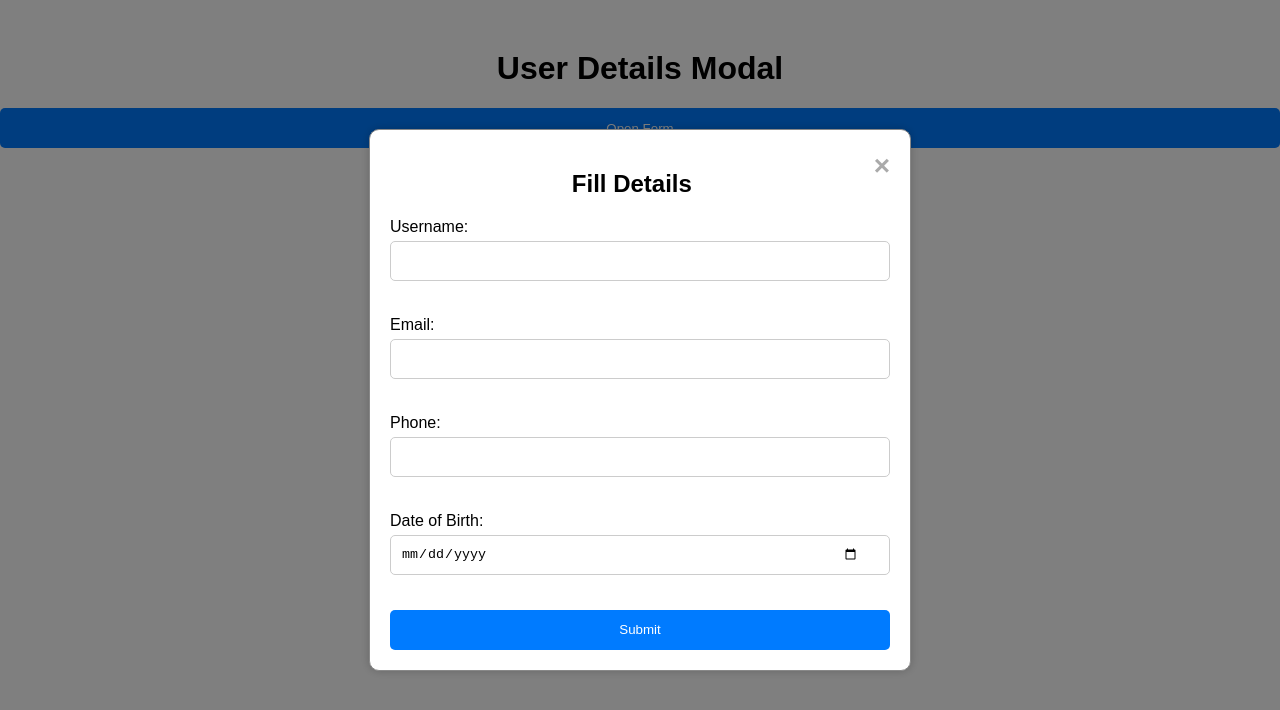
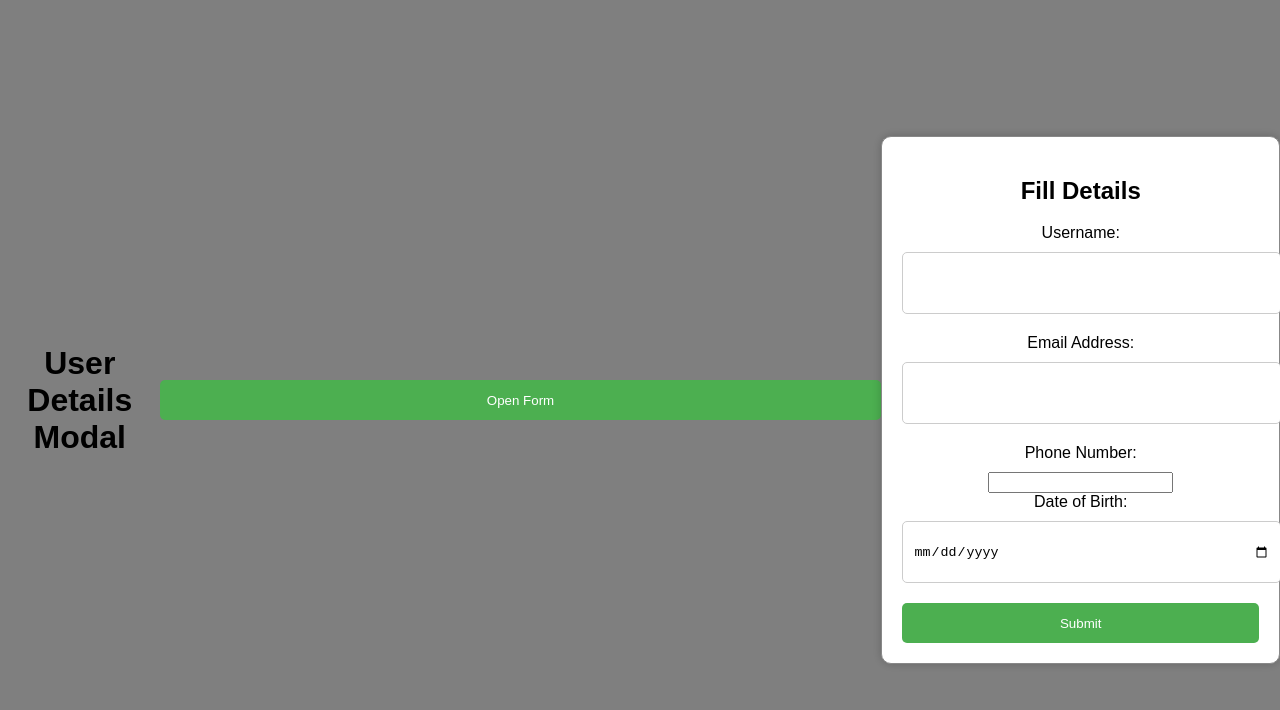
Before and after one commit to Arif-Khaishagi/Xmodal-form, a React (Create React App) app: page / in a window 1280 px wide. Both pictures are taken after a click on the button "Open Form". Shown: the top 710 px of the page. Built offline with nearby package versions, Linux system fonts and the light colour scheme; the HTML template or start-up script is replaced by a standard one.

Commit message:
Update Xtable.js

```diff
--- a/src/Xtable.js
+++ b/src/Xtable.js
@@ -1,142 +1,65 @@
-import React, { useState } from 'react';
-import './App.css'; // Make sure to create a CSS file for styling
-
-const XModal = () => {
+import "./App.css";
+import React, { useState } from "react";
+function Modal() {
   const [isOpen, setIsOpen] = useState(false);
-  const [formData, setFormData] = useState({
-    username: '',
-    email: '',
-    phone: '',
-    dob: ''
-  });
-
-  const handleChange = (e) => {
-    const { name, value } = e.target;
-    setFormData({ ...formData, [name]: value });
+  const clickHandler = () => {
+    setIsOpen(true);
   };
 
-  const validateForm = () => {
-    const { username, email, phone, dob } = formData;
-
-    if (!username) {
-      alert('Please fill out the Username field.');
-      return false;
-    }
-    if (!email) {
-      alert('Please fill out the Email field.');
-      return false;
-    }
-    if (!phone) {
-      alert('Please fill out the Phone Number field.');
-      return false;
-    }
-    if (!dob) {
-      alert('Please fill out the Date of Birth field.');
-      return false;
-    }
-    if (!email.includes('@')) {
-      alert('Invalid email. Please check your email address.');
-      return false;
-    }
-    if (phone.length !== 10 || isNaN(phone)) {
-      alert('Invalid phone number. Please enter a 10-digit phone number.');
-      return false;
-    }
-    if (new Date(dob) > new Date()) {
-      alert('Invalid date of birth. Please enter a valid date.');
-      return false;
-    }
-    return true;
+  const closeHandler = (e) => {
+    console.log(e.target.className);
+    if (e.target.className === "modal-content") setIsOpen(false);
   };
 
-  const handleSubmit = (e) => {
+  const submitHandler = (e) => {
     e.preventDefault();
-    if (validateForm()) {
-      alert('Form submitted successfully!');
-      // Reset the form
-      setFormData({
-        username: '',
-        email: '',
-        phone: '',
-        dob: ''
-      });
-      setIsOpen(false);
+    if (e.target.phoneNo.value.toString().length !== 10) {
+      alert("Invalid phone number. Please enter a 10-digit phone number.");
+    } else if (new Date(e.target.dob.value).getTime() > Date.now()) {
+      alert("Invalid date of birth. Date of birth cannot be in the future.");
+    } else {
+      e.target.username.value = "";
+      e.target.email.value = "";
+      e.target.phoneNo.value = "";
+      e.target.dob.value = "";
     }
+    console.log(e.target.dob.value);
   };
 
   return (
-    <div>
+    <div className="App">
+      <div className="modal">
         <h1>User Details Modal</h1>
-      <button className='btn' onClick={() => setIsOpen(true)}>Open Form</button>
+        <button onClick={clickHandler}>Open Form</button>
         {isOpen && (
-        // console.log("inside"),
-        <div className="modal" onClick={() => setIsOpen(false)}>
-          <div className="modal-content" onClick={(e) => e.stopPropagation()}>
-            {/* console.log("agin"), */}
-          <span className="close">&times;</span>
+          <div className="modal-content" onClick={closeHandler}>
+            <form onSubmit={submitHandler}>
               <h2>Fill Details</h2>
-            <form onSubmit={handleSubmit}>
-
-            <div className="form-group">
-              <label>
-                Username:
-              </label>
-                <input
-                  type="text"
-                  id="username"
-                  name="username"
-                  value={formData.username}
-                  onChange={handleChange}
-                  required
-                />
+              <div className="input-group">
+                <label htmlFor="username">Username: </label>
+                <input type="text" name="username" id="username" />
               </div>
-                <div className="form-group">
-              <label>
-                Email:
-                </label>
-                <input
-                  type="email"
-                  id="email"
-                  name="email"
-                  value={formData.email}
-                  onChange={handleChange}
-                  required
-                />
+              <div className="input-group">
+                <label htmlFor="email">Email Address:</label>
+                <input type="email" name="email" id="email" required />
               </div>
-
-              <div className="form-group">
-              <label>
-                Phone:
-                </label>
-                <input
-                  type="text"
-                  id="phone"
-                  name="phone"
-                  value={formData.phone}
-                  onChange={handleChange}
-                  required
-                />
+              <div className="input-group">
+                <label htmlFor="phoneNo">Phone Number:</label>
+                <input type="number" name="phoneNo" id="phone" required />
               </div>
-                <div className="form-group">
-              <label>
-                Date of Birth:</label>
-                <input
-                  type="date"
-                  id="dob"
-                  name="dob"
-                  value={formData.dob}
-                  onChange={handleChange}
-                  required
-                />
+              <div className="input-group">
+                <label htmlFor="dob">Date of Birth:</label>
+                <input type="date" name="dob" id="dob" />
               </div>
-
-              <button className="btn" type="submit">Submit</button>
+              <button type="submit" className="submit-button">
+                Submit
+              </button>
             </form>
-        </div>
           </div>
         )}
       </div>
+    </div>
   );
-};
+}
 
-export default XModal;
+export default Modal;
```
Lines whose indentation alone changed are shown as unchanged.
